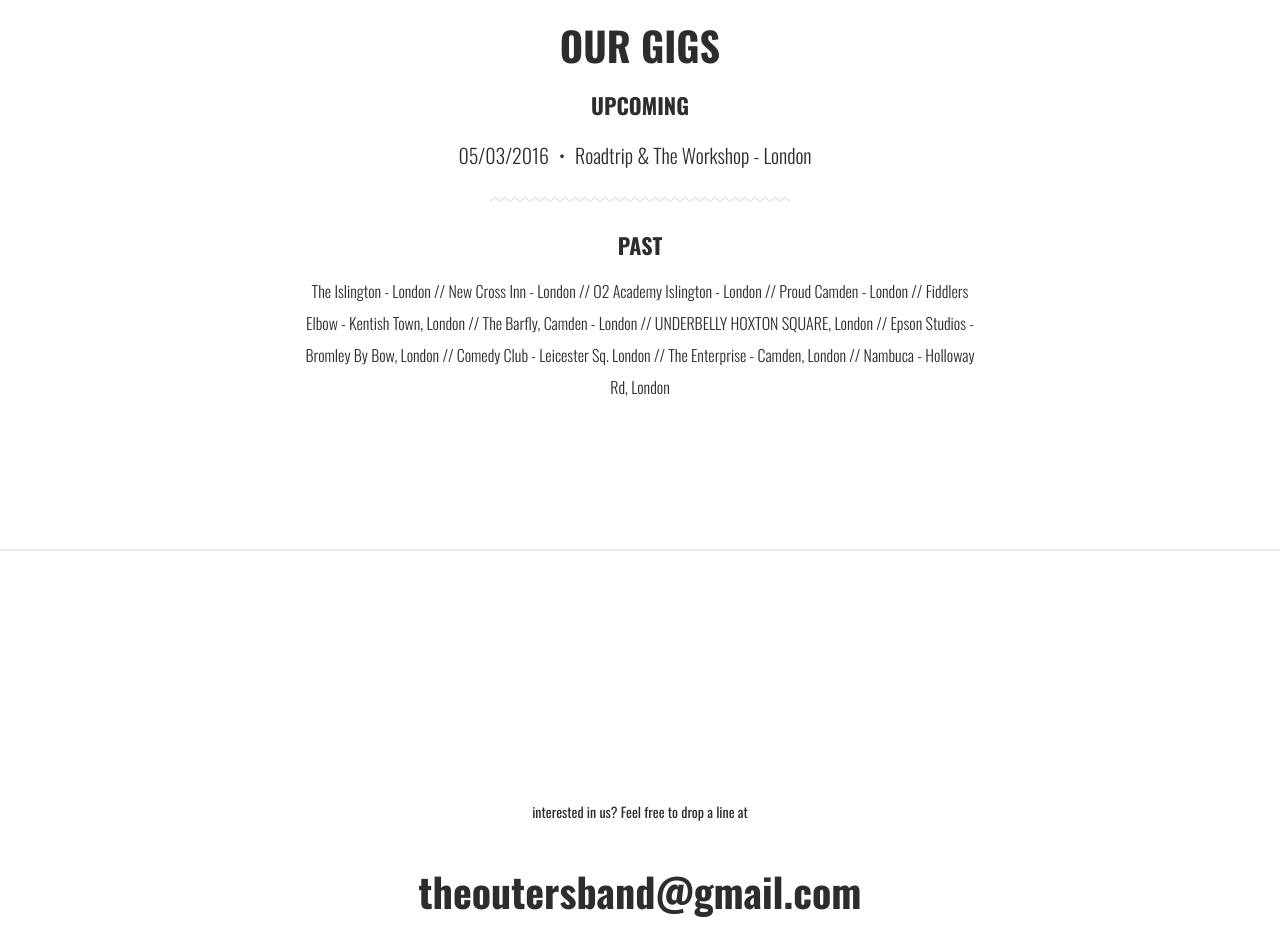
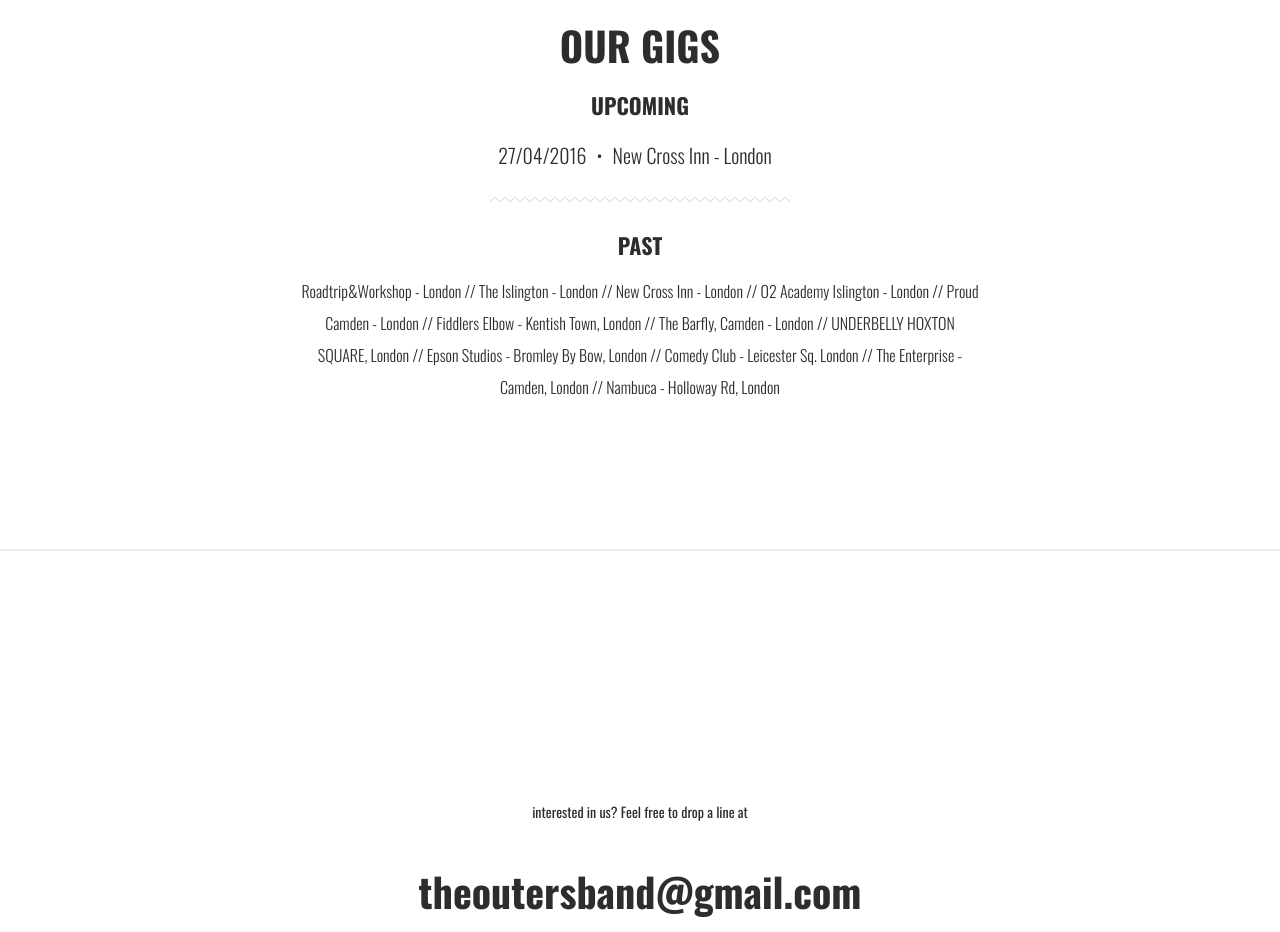
Before and after one commit to theouters/theouters.github.io, a plain HTML site: page index.html in a window 1280 px wide. Shown: the part 3620-4552 px from the top of the page. Drawn offline with nearby package versions, Linux system fonts and the light colour scheme.

Commit message:
Update index.html

```diff
--- a/index.html
+++ b/index.html
@@ -198,16 +198,16 @@
                 <h2 class="aboutHeading">upcoming</h2>
                 <table class="gigs">
                   <tr>
-                    <td class="column">05/03/2016</td>
+                    <td class="column">27/04/2016</td>
                     <td class="column"> • </span>
-                    <td class="column">Roadtrip & The Workshop - London</td>
+                    <td class="column">New Cross Inn - London</td>
                   </tr>
                 </table>
 
                 <hr class="zigzag" />
                 <h2 class="aboutHeading">past</h2>
                 <p>
-                  The Islington - London // New Cross Inn - London // O2 Academy Islington - London // Proud Camden - London // Fiddlers Elbow - Kentish Town, London // The Barfly, Camden - London // UNDERBELLY HOXTON SQUARE, London // Epson Studios - Bromley By Bow, London // Comedy Club - Leicester Sq. London // The Enterprise - Camden, London // Nambuca - Holloway Rd, London
+                  Roadtrip&Workshop - London // The Islington - London // New Cross Inn - London // O2 Academy Islington - London // Proud Camden - London // Fiddlers Elbow - Kentish Town, London // The Barfly, Camden - London // UNDERBELLY HOXTON SQUARE, London // Epson Studios - Bromley By Bow, London // Comedy Club - Leicester Sq. London // The Enterprise - Camden, London // Nambuca - Holloway Rd, London
                 </p>
 
             </div>
```
